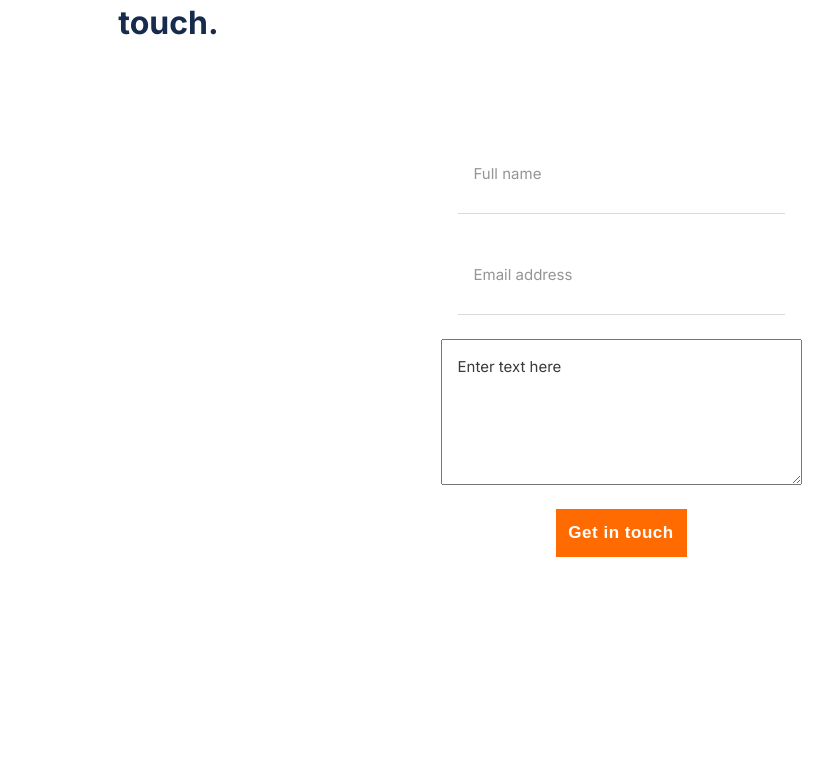
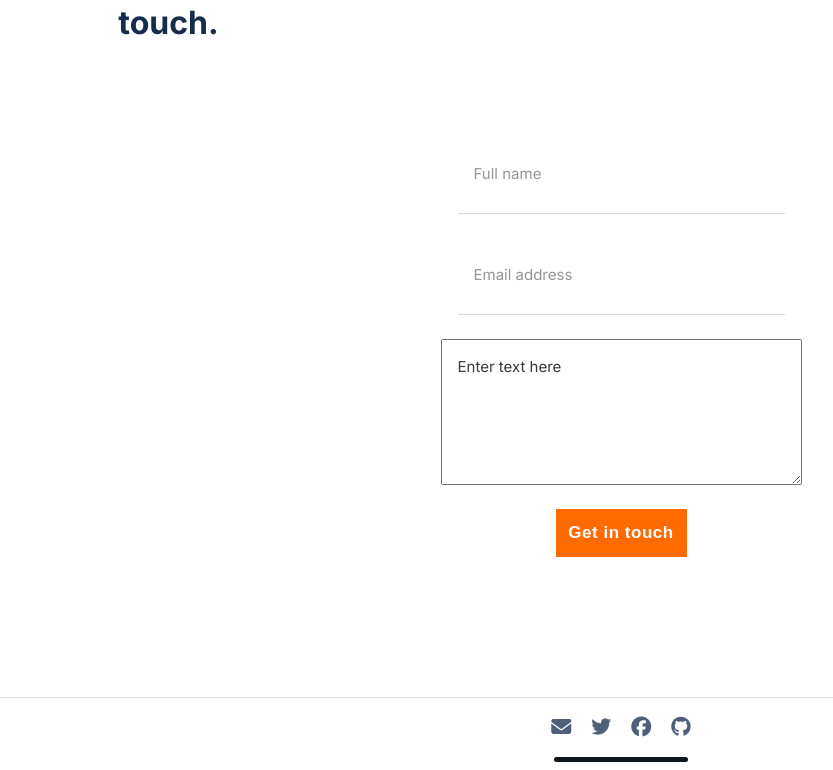
Before and after one commit to codedbystuart/microverse_personal_profile, a website: page index.html in a window 1280 px wide. Shown: the part 4643-5413 px from the top of the page, without its empty margins (19-852 px from the left). Before the commit the page ends 5260 px from the top, so only its background shows below. Drawn offline with Linux system fonts and the light colour scheme.

Commit message:
Style footer section

```diff
--- a/css/styles.css
+++ b/css/styles.css
@@ -336,7 +336,6 @@ span {
   height:114px;
   padding: 15px 16px;
   margin:0px 10px;
-  margin-bottom:24px;
 
 }
 
@@ -355,6 +354,7 @@ span {
   color:#fff;
   width: 131px;
   height: 48px;
+  margin-top:24px;
   font-style: normal;
   font-weight: 700;
   font-size: 17px;
@@ -366,3 +366,31 @@ span {
 
 
 /* Footer-section   */
+
+.footer-section{
+  width:375;
+  height:72px;
+  margin-top:120px;
+  display:flex;
+  flex-direction:column;
+  justify-content:space-between;
+  align-items:center;
+  border-top:1px solid #DFE1E6;
+
+
+}
+.footer-social-links{
+  color: #2f6bd3 !important;
+}
+
+.footer-social-links li a {
+  color:#505F79;
+  font-size: 20px;
+}
+.footer-divider{
+  height:5px;
+  width:134px;
+  background: #0D151E;
+  margin-bottom:8px;
+  border-radius:10px;
+}
```
